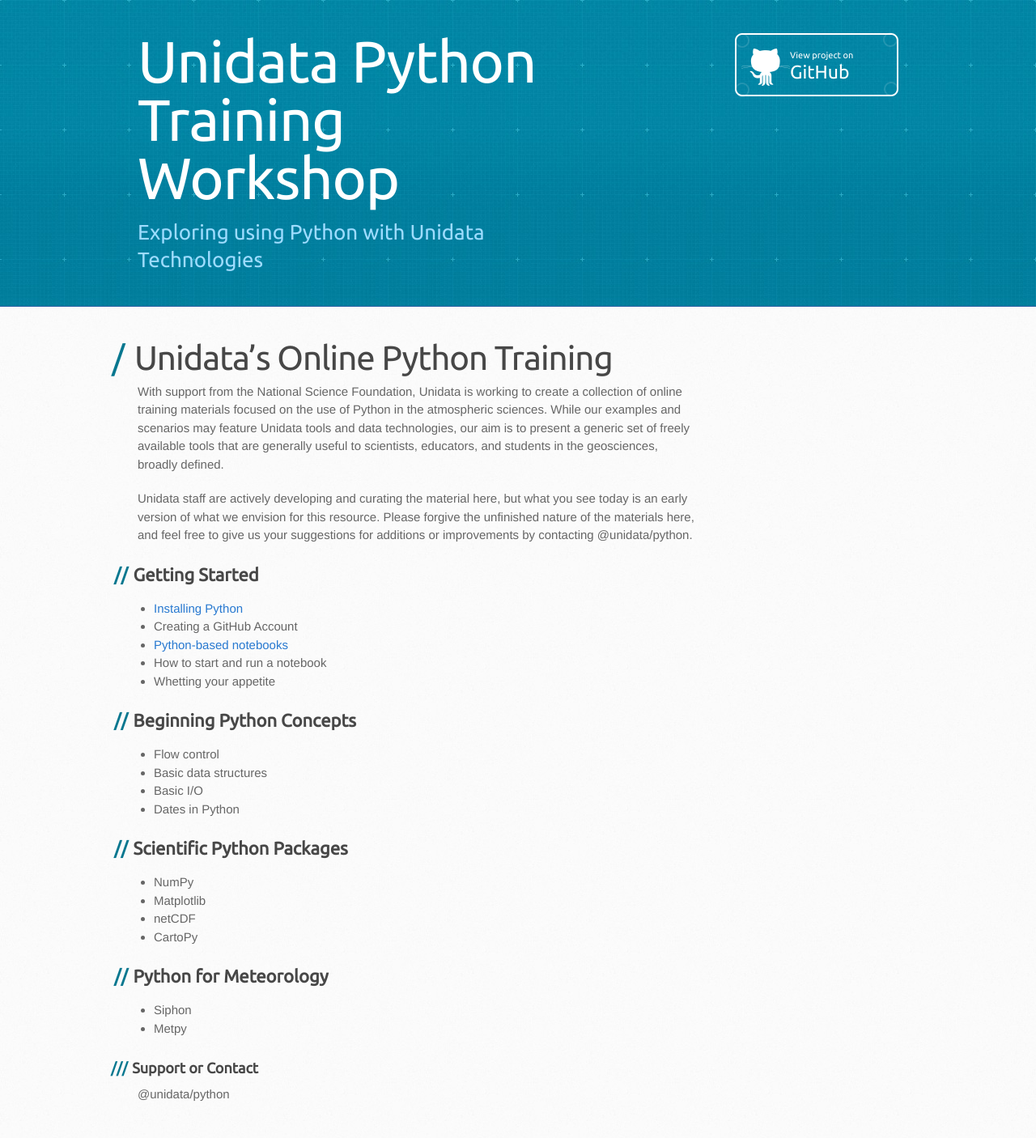
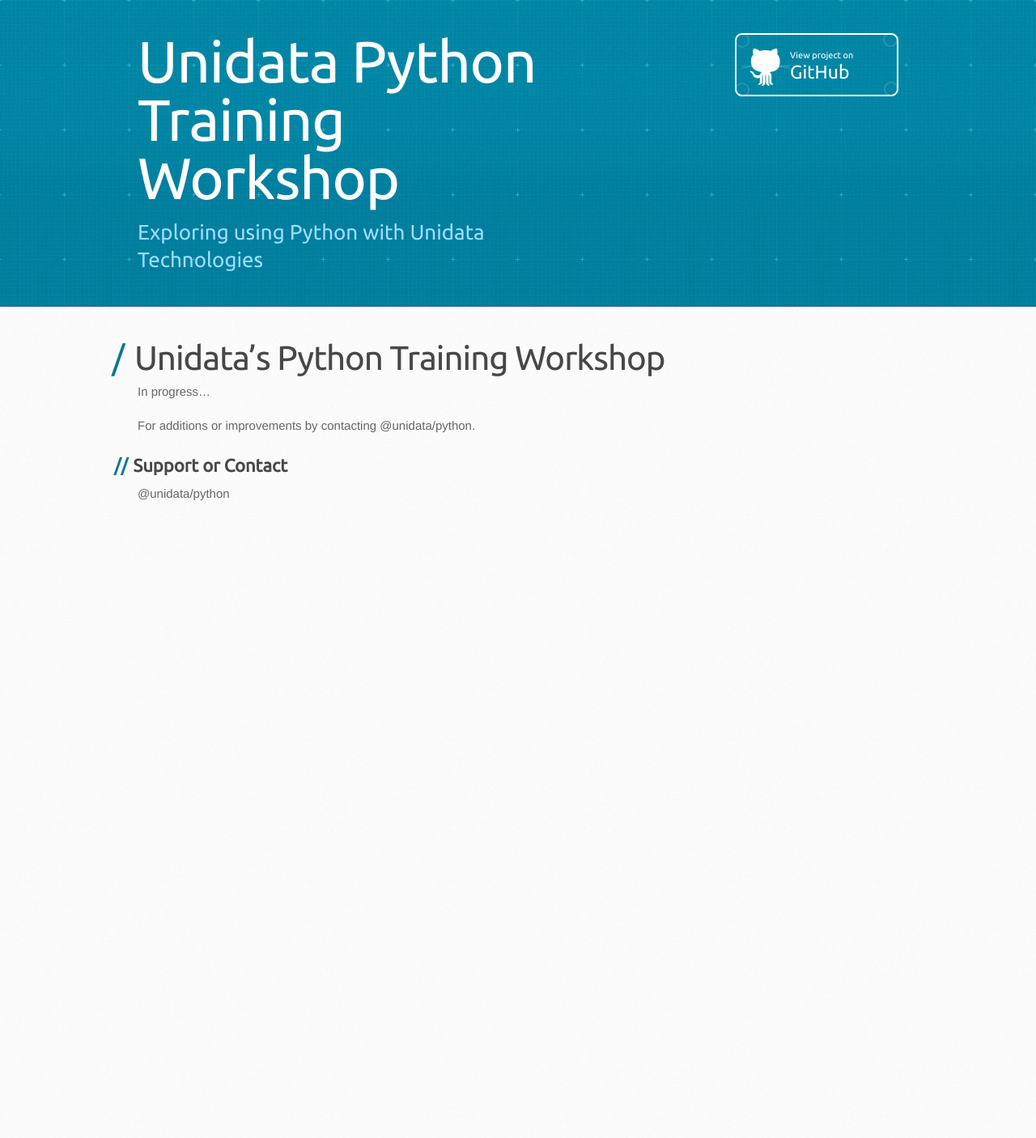
Before and after one commit to Unidata/python-workshop, a Jekyll site: the page built from website/index.md, in a window 1280 px wide. Shown: the whole page at 81% size. Built offline with Jekyll 4.4.1, drawn with Linux system fonts in a browser that asks for light colours; some web fonts are replaced; after the commit the page ends 900 px from its top, so only the background shows below that.

Commit message:
Add website for workshop.
This builds on Travis, which deploys to GH Pages.

```diff
--- a/website/index.md
+++ b/website/index.md
@@ -1,44 +1,12 @@
 ---
-title: Welcome to Unidata's Online Python Training
+title: Welcome to Unidata's Python Training Workshop
 ---
 
-# Unidata's Online Python Training
-With support from the National Science Foundation, Unidata is working
-to create a collection of online training materials focused
-on the use of Python in the atmospheric sciences. While our
-examples and scenarios may feature Unidata tools and data
-technologies, our aim is to present a generic set of freely
-available tools that are generally useful to scientists,
-educators, and students in the geosciences, broadly defined.
+# Unidata's Python Training Workshop
 
-Unidata staff are actively developing and curating the material
-here, but what you see today is an early version of what we
-envision for this resource. Please forgive the unfinished nature
-of the materials here, and feel free to give us your suggestions
-for additions or improvements by contacting @unidata/python.
+In progress...
 
-## Getting Started
-- [Installing Python](installing.html)
-- Creating a GitHub Account
-- [Python-based notebooks](introduction.html)
-- How to start and run a notebook
-- Whetting your appetite
+For additions or improvements by contacting @unidata/python.
 
-## Beginning Python Concepts
-- Flow control
-- Basic data structures
-- Basic I/O
-- Dates in Python
-
-## Scientific Python Packages
-- NumPy
-- Matplotlib
-- netCDF
-- CartoPy
-
-## Python for Meteorology
-- Siphon
-- Metpy
-
-### Support or Contact
+## Support or Contact
 @unidata/python
```
Also changed, not shown: .travis.yml, 1 other file.
